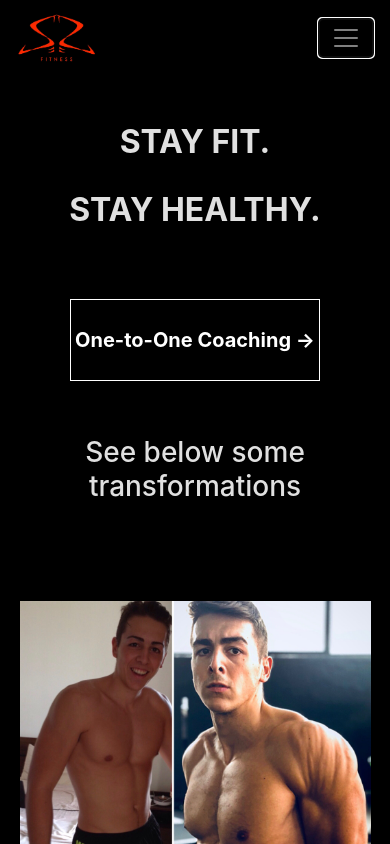
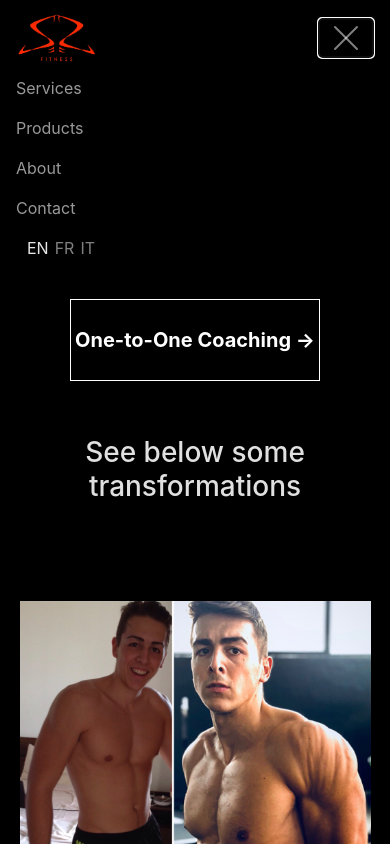
Before and after one commit to leo-russi/sebrussi.com, a Next.js app: page /Services in a window 390 px wide. Both pictures are taken after a click on the button "Toggle navigation". Shown: the top 844 px of the page. Built offline with nearby package versions, Linux system fonts and the light colour scheme.

Commit message:
header, images, head

```diff
--- a/components/AppHeader.jsx
+++ b/components/AppHeader.jsx
@@ -9,10 +9,29 @@ const AppHeader = ({lang}) => {
         const router = useRouter()
         const lc = locales.header[lang]
 
-        //fake
+        //custom
         function $(selector){
             return {
-                collapse: function(style){}
+                collapse: function(style){
+                    document.querySelector(`${selector}`).style.display =  'none'
+                    document.querySelector(`#toggler-close`).style.display='none'
+                        document.querySelector(`.navbar-toggler-icon`).style.display='inline-block'
+                },
+                toggle: function(){
+                    let el = document.querySelector(`${selector}`)
+                    let styles = getComputedStyle(el, null)
+                    if(styles.display == 'none'){
+                        document.querySelector(`${selector}`).style.display='block'
+                        document.querySelector(`#toggler-close`).style.display='inline-block'
+                        document.querySelector(`.navbar-toggler-icon`).style.display='none'
+
+                    }
+                    else{
+                        document.querySelector(`${selector}`).style.display='none'
+                        document.querySelector(`#toggler-close`).style.display='none'
+                        document.querySelector(`.navbar-toggler-icon`).style.display='inline-block'
+                    }
+                }
             }
         }
 
@@ -21,19 +40,36 @@ const AppHeader = ({lang}) => {
           let reg = /^\/(fr|en|it)\/?/ig
           //let newpathname = window.location.pathname.replace(reg, `/${p}/`)
           let newpathname = window.location.pathname.replace(reg, "")
-          console.log(`${newpathname}`)
           router.push(`${newpathname}`, `${newpathname}`, { locale: p })
-          //router.push('/', '/', { locale: p })
         }}
 
+        const d =  {
+            stroke: 'currentcolor',
+            strokeWidth: 2,
+            strokeLinecap: 'round',
+            strokeLinejoin: 'round',
+            fill: 'none'
+        }
         return (
 
             <nav className={`navbar navbar-expand-lg fixed-top navbar-dark bg-dark ${h.navBg}`}>
                 <a className="navbar-brand" href={`/${lang}`}>
                     <img className="logo" src="/images/logo-crop.jpg" alt="logo" />
                 </a>
-                <button className="navbar-toggler" type="button" data-toggle="collapse" data-target="#navbarNav" aria-controls="navbarNav" aria-expanded="false" aria-label="Toggle navigation">
+                <button className="navbar-toggler" type="button" onClick={e =>{ $('#navbarNav').toggle() }} data-toggle="collapse" data-target="#navbarNav" aria-controls="navbarNav" aria-expanded="false" aria-label="Toggle navigation">
                     <span className="navbar-toggler-icon"></span>
+                    <span id="toggler-close" style={{
+    display: 'none',
+    width: '1.5em',
+    height: '1.5em',
+    verticalAlign: 'middle',
+    content: "",
+    background: 'no-repeat center center',
+    backgroundSize: '100% 100%'
+}}><svg style={d} viewBox="0 0 30 30" width="30" height="30">
+ <line x1="4" y1="4" x2="26" y2="26"></line>
+    <line x1="26" y1="4" x2="4" y2="26"></line>
+</svg></span>
                 </button>
                 <div className="collapse navbar-collapse" id="navbarNav">
                     <ul className="navbar-nav mr-auto" onClick={e =>{ $('#navbarNav').collapse('hide') }}>
--- a/pages/Services.jsx
+++ b/pages/Services.jsx
@@ -1,4 +1,5 @@
 import NavLink from 'next/link'
+import Image from 'next/image'
 import locale from '../localeData/ServicesLoc'
 import styles from '../styles/services.module.css'
 
@@ -19,7 +20,7 @@ const Services = ({lang}) => {
                 {
                     [...Array(13).keys()].filter(n => n>0 && n !=5).map(item =>{
                         let tfitem = item.toString().padStart(2,'0')
-                        return <img key={`tf${tfitem}`} src={`/images/tfs/tf${tfitem}.jpg`} style={{width: '90vw', maxWidth:'500px', height:'auto', margin:'40px auto 40px auto'}} />
+                        return <Image key={`tf${tfitem}`} src={`/images/tfs/tf${tfitem}.jpg`} width={300} height={300} style={{width: '90vw', maxWidth:'500px', height:'auto', margin:'40px auto 40px auto'}} alt="trasformations" />
                     })
                 }
             </div>
--- a/pages/_app.js
+++ b/pages/_app.js
@@ -6,15 +6,25 @@ import '../styles/footer.css'
 
 import { useRouter } from 'next/router'
 import Layout from '../components/layout'
+import Head from 'next/head'
 
 export default function App({ Component, pageProps }) {
 
   const router = useRouter()
 
   return (
+    <>
+    <Head>
+        <title>SebRussi Fitness - Let&apos;s workout!</title>
+        <meta name="description" content="Fitness services, plans and apparel"/>
+        <meta name="keywords" content="fitness, gym, body building, calistenics, gym apparel, apparel, sport, training"/>
+        <link rel="icon" href="/favicon.ico" />
+      </Head>
     <Layout>
+
       <Component {...pageProps} lang={router.locale}/>
     </Layout>
+    </>
   )
 }
 
--- a/pages/_document.js
+++ b/pages/_document.js
@@ -4,7 +4,6 @@ export default function Document() {
   return (
     <Html lang="en">
       <Head>
-        <title>SebRussi Fitness - Let&apos;s workout!</title>
         <meta name="description" content="Fitness services, plans and apparel"/>
         <meta name="keywords" content="fitness, gym, body building, calistenics, gym apparel, apparel, sport, training"/>
         <link rel="icon" href="/favicon.ico" />
```
